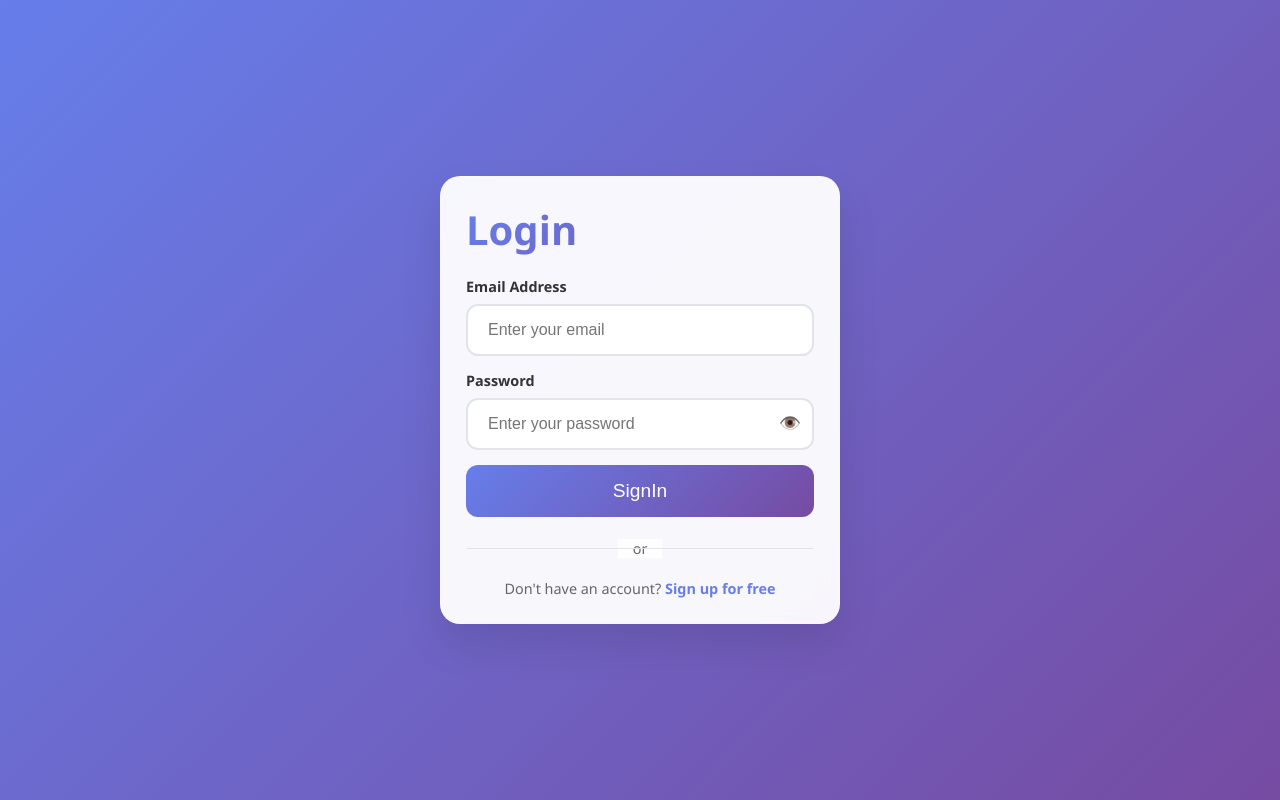
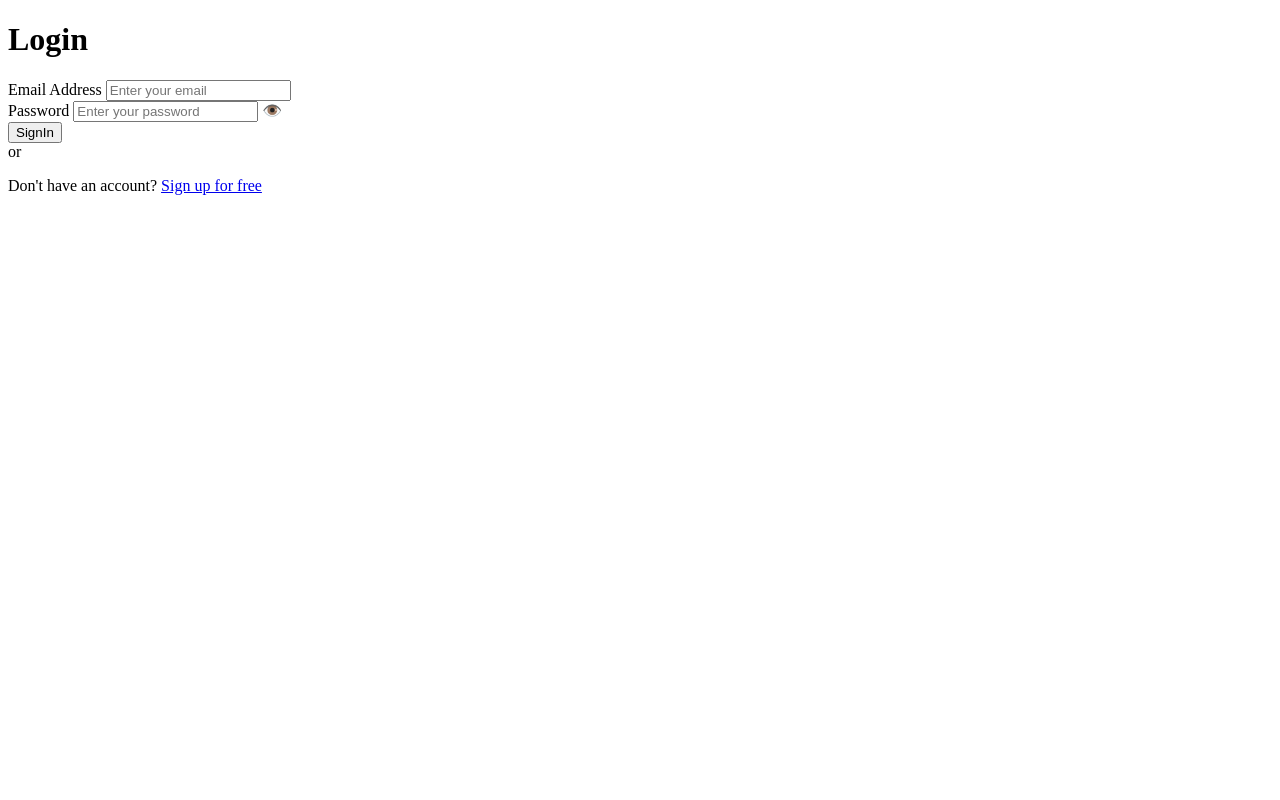
Before and after one commit to Sonu99kr/RESTFUL-BLOG-API, a Node server app: page /login in a window 1280 px wide. Run offline with Node 20, Linux system fonts and the light colour scheme; some libraries are stand-ins or nearby versions.

Commit message:
changes in ejs

```diff
--- /dev/null
+++ b/routes/staticRoutes.js
@@ -0,0 +1 @@
+const express = require("express");
--- a/views/login.ejs
+++ b/views/login.ejs
@@ -1,163 +1,6 @@
 <!DOCTYPE html>
 <html lang="en">
   <head>
-    <style>
-      * {
-        margin: 0;
-        padding: 0;
-        box-sizing: border-box;
-      }
-      body {
-        font-family: "Segoe UI", Tahoma, Geneva, Verdana, sans-serif;
-        background: linear-gradient(135deg, #667eea 0%, #764ba2 100%);
-        min-height: 100vh;
-        display: flex;
-        justify-content: center;
-        align-items: center;
-        padding: 20px;
-      }
-      .login-Container {
-        background: rgba(255, 255, 255, 0.95);
-        backdrop-filter: blur(10px);
-        padding: 25px;
-        border-radius: 20px;
-        width: 100%;
-        max-width: 400px;
-        box-shadow: 0 20px 40px rgba(0, 0, 0, 0.1);
-        border: 1px solid rgba(255, 255, 255, 0.2);
-        animation: slideUp 0.6s ease-out;
-      }
-      @keyframes slideUp {
-        from {
-          opacity: 0;
-          transform: translateY(30px);
-        }
-        to {
-          opacity: 1;
-          transform: translateY(0);
-        }
-      }
-      .logo {
-        align-items: center;
-        margin-bottom: 20px;
-      }
-      .logo h1 {
-        color: #667eea;
-        font-size: 2.5rem;
-        font-weight: 700;
-        background: linear-gradient(135deg, #667eea, #764ba2);
-        -webkit-background-clip: text;
-        -webkit-text-fill-color: transparent;
-        background-clip: text;
-        margin-bottom: 5px;
-      }
-      .logo p {
-        color: #666;
-        font-size: 0.9rem;
-        font-weight: 400;
-      }
-      .form-group {
-        margin-bottom: 15px;
-        position: relative;
-      }
-      .form-group label {
-        display: block;
-        margin-bottom: 8px;
-        font-size: 0.9rem;
-        font-weight: bold;
-        color: #333;
-      }
-      .form-group input {
-        width: 100%;
-        border-radius: 12px;
-        border: 2px solid #e1e5e9;
-        padding: 15px 20px;
-        font-size: 1rem;
-      }
-      .form-group input:focus {
-        outline: none;
-        border-color: #667eea;
-        background: white;
-        box-shadow: 0 0 0 3px rgba(102, 126, 234, 0.1);
-        transform: translateY(-2px);
-      }
-      .password-toggle {
-        position: absolute;
-        right: 13px;
-        top: 65%;
-        cursor: pointer;
-        color: #999;
-        transform: translateY(-50%);
-        user-select: none;
-        font-size: 1.1rem;
-      }
-      .login-btn {
-        width: 100%;
-        border-radius: 12px;
-        padding: 15px;
-        color: white;
-        border: none;
-        background: linear-gradient(135deg, #667eea, #764ba2);
-        cursor: pointer;
-        font-size: 1.2rem;
-        font-weight: 700px;
-        position: relative;
-        overflow: hidden;
-        transition: all 0.3s ease;
-      }
-      .login-btn:hover {
-        transform: translateY(-2px);
-        box-shadow: 0 10px 20px rgba(102, 126, 234, 0.3);
-      }
-      .divider {
-        text-align: center;
-        margin: 20px 0;
-        position: relative;
-      }
-      .divider::before {
-        content: "";
-        position: absolute;
-        top: 50%;
-        left: 0;
-        right: 0;
-        height: 1px;
-        background: #e1e5e9;
-      }
-
-      .divider span {
-        background: rgba(255, 255, 255, 0.95);
-        padding: 0 15px;
-        color: #666;
-        font-size: 0.9rem;
-      }
-      .signup-link {
-        text-align: center;
-        margin-top: 15px;
-      }
-      .signup-link p {
-        color: #666;
-        font-size: 0.9rem;
-      }
-      .signup-link a {
-        color: #667eea;
-        font-weight: 600;
-        text-decoration: none;
-        transition: color 0.3 ease;
-      }
-      .signup-link a:hover {
-        color: #764ba2;
-        text-decoration: underline;
-      }
-      @media (max-width: 480px) {
-        .login-container {
-          padding: 30px 20px;
-        }
-
-        .logo h1 {
-          font-size: 2rem;
-        }
-      }
-    </style>
     <meta charset="UTF-8" />
     <meta name="viewport" content="width=device-width, initial-scale=1.0" />
     <title>Login</title>
--- a/views/register.ejs
+++ b/views/register.ejs
@@ -1,6 +1,6 @@
-
-
-    </style>
+<!DOCTYPE html>
+<html lang="en">
+<head>
     <meta charset="UTF-8">
     <meta name="viewport" content="width=device-width, initial-scale=1.0">
     <title>Register</title>
```
